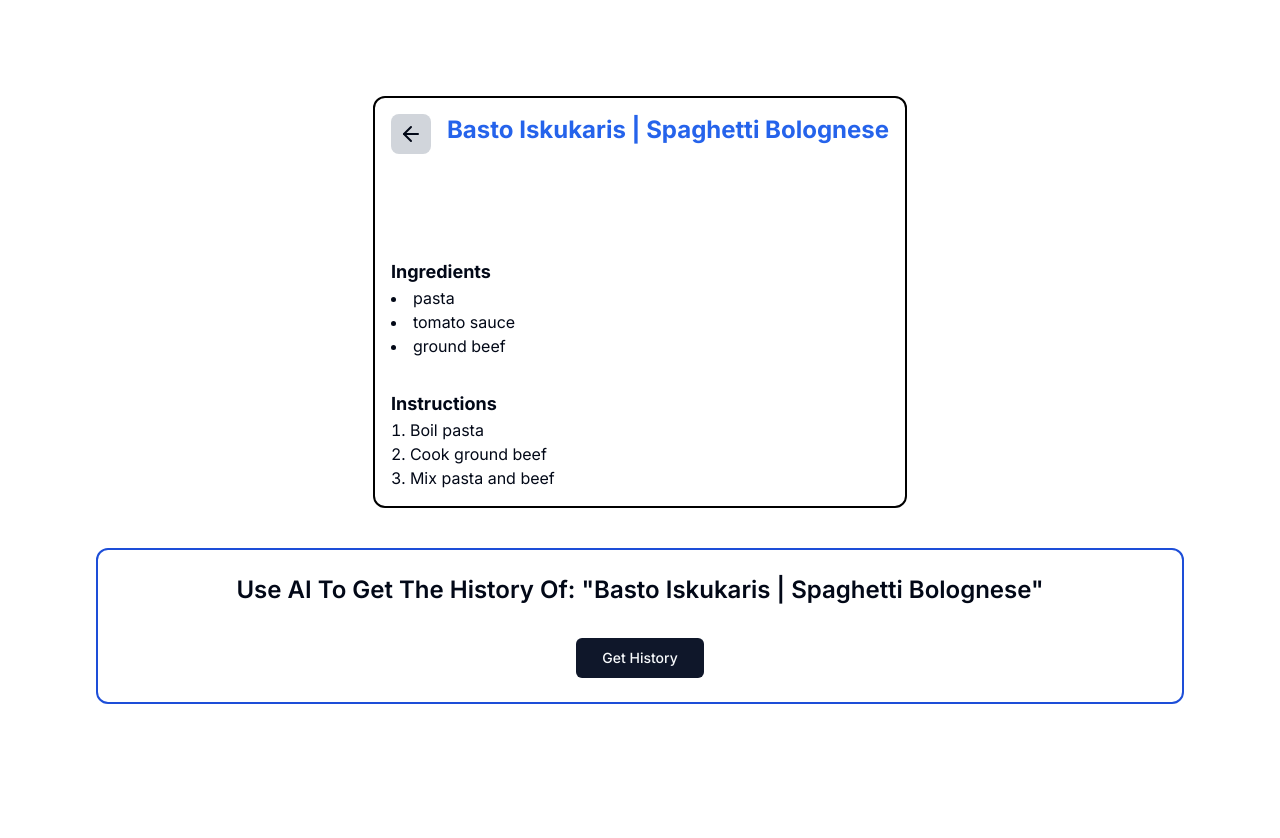
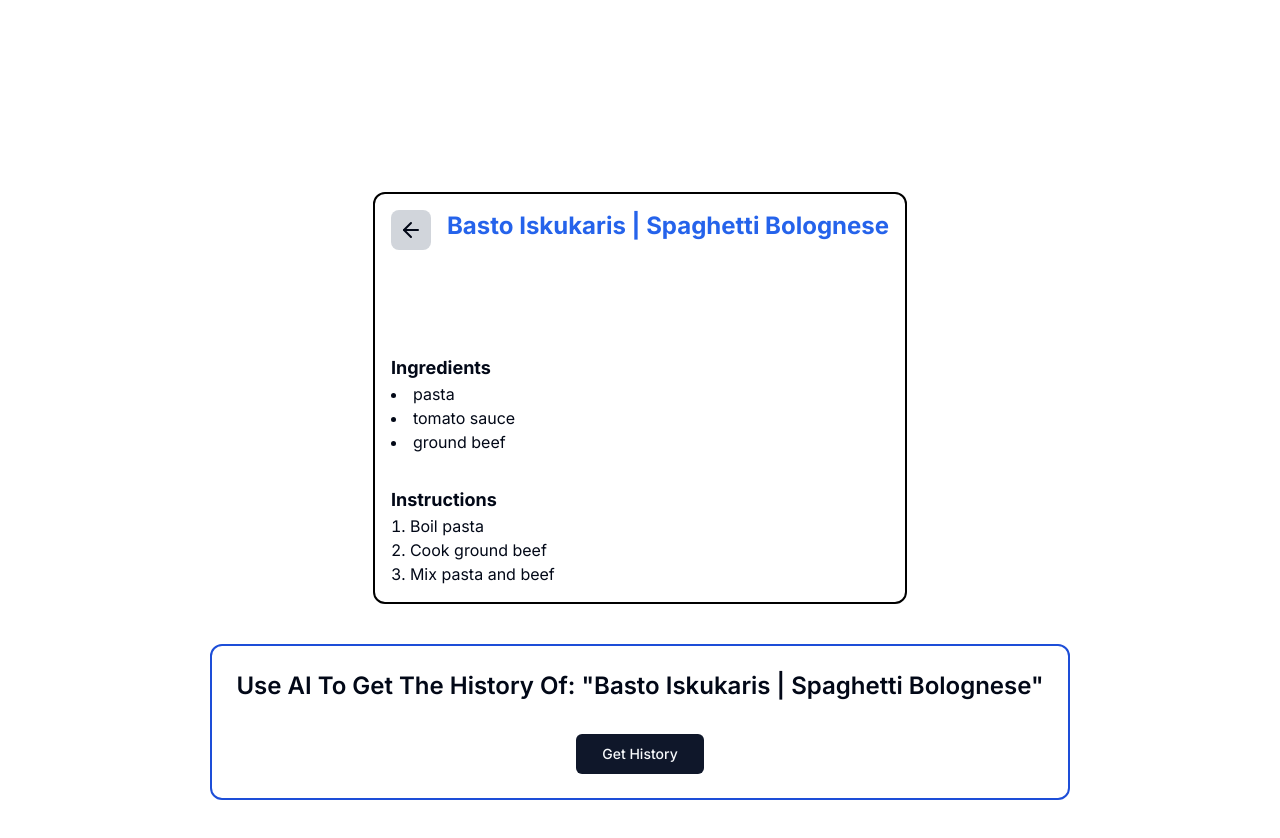
Before and after one commit to abdihashii/Walleye-Capital-Coding-Challenge, a Next.js app in the folder recipe-app/: page /recipe/1 in a window 1280 px wide. Shown: the top 838 px of the page. Before the commit the page ends 800 px from the top, so only its background shows below. Built offline with nearby package versions, Linux system fonts and the light colour scheme.

Commit message:
Fix hydration issue with layout

```diff
--- a/recipe-app/src/app/recipe/[id]/layout.tsx
+++ b/recipe-app/src/app/recipe/[id]/layout.tsx
@@ -6,10 +6,8 @@ export default function RecipeLayout({
 	children: React.ReactNode;
 }) {
 	return (
-		<html lang="en">
-			<body>
-				<AppQueryProvider>{children}</AppQueryProvider>
-			</body>
-		</html>
+		<main className="flex min-h-screen flex-col items-center justify-center gap-10 p-24">
+			<AppQueryProvider>{children}</AppQueryProvider>
+		</main>
 	);
 }
```
